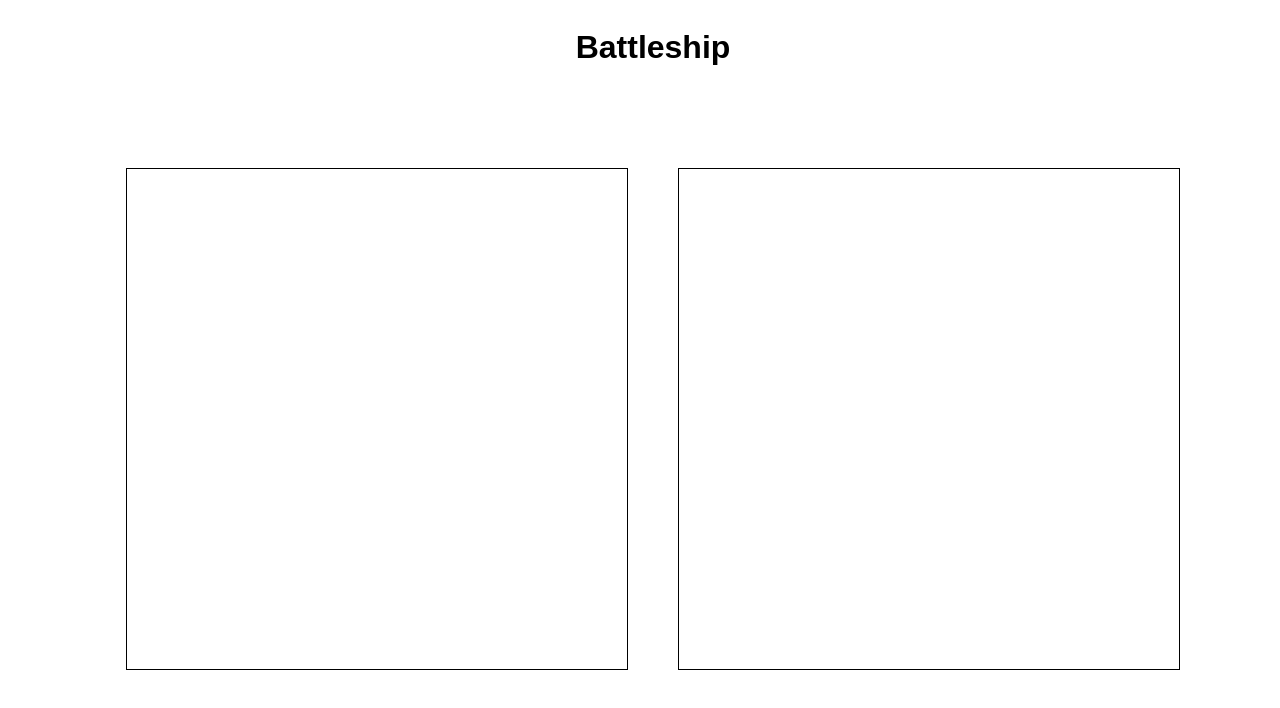
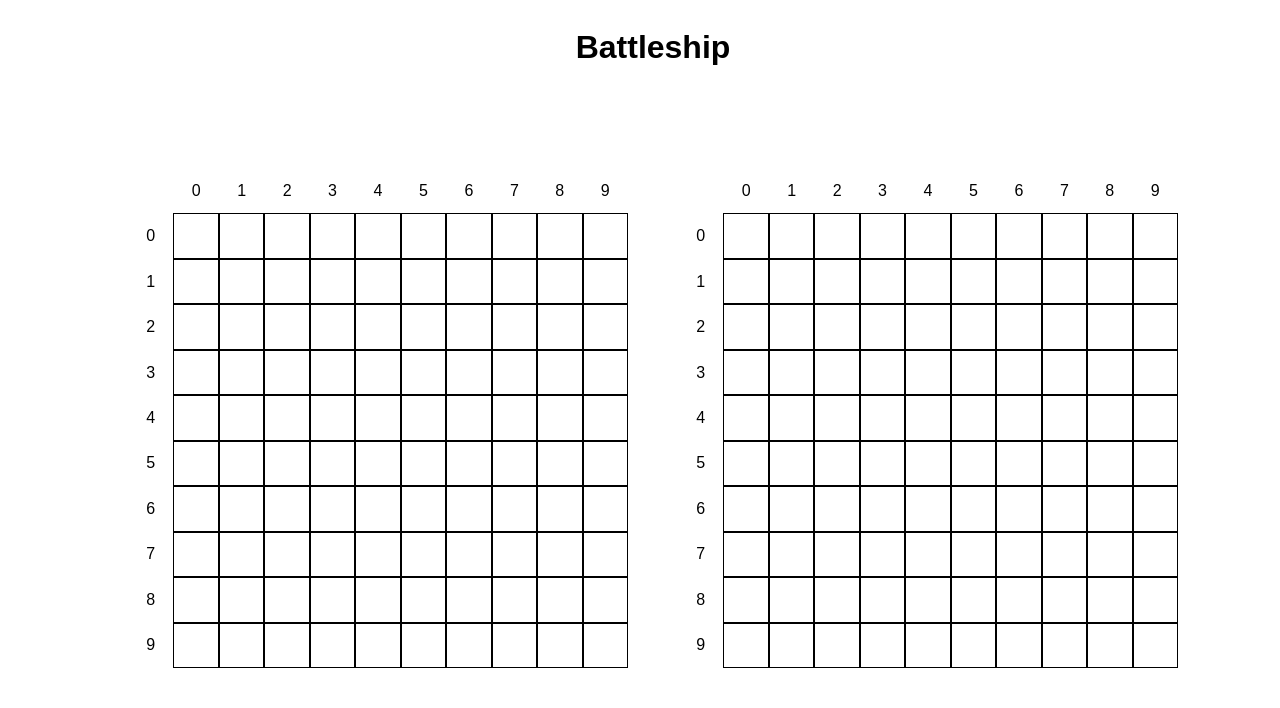
Before and after one commit to AbdirahmanFree/Battleship, a website built with webpack: page src/template.html in a window 1280 px wide. Built offline with nearby package versions, Linux system fonts and the light colour scheme; a web font is replaced by a local one.

Commit message:
built start of ui with 2 grids and theri squares and indexes

```diff
--- /dev/null
+++ b/src/displaycontroller.js
@@ -0,0 +1,36 @@
+// creating indexes for user board
+import "./style.css"
+
+// creating indexes for user board
+const userGrid = document.getElementById("grid-player")
+const computerGrid = document.getElementById("grid-computer")
+
+for(let i = 2; i < 12; i++){
+    const cellC = document.createElement('div');
+    const cellR = document.createElement('div');
+    cellC.classList.add('cell')
+    cellR.classList.add('cell')
+    cellC.style.gridArea= `1/${i}/2/${i+1}`
+    cellR.style.gridArea= `${i}/1/${i+1}/2`
+    cellC.textContent = `${i-2}`
+    cellR.textContent = `${i-2}`
+    const cellCC = cellC.cloneNode(true)
+    const cellRC = cellR.cloneNode(true)
+    userGrid.appendChild(cellC)
+    userGrid.appendChild(cellR)
+    computerGrid.appendChild(cellCC)
+    computerGrid.appendChild(cellRC)
+}
+
+for(let r = 2; r <12; r++){
+    for (let c = 2; c < 12; c++){
+        const square = document.createElement('div')
+        square.classList.add('square')
+        square.style.gridArea = `${r}/${c}/${r+1}/${c+1}`
+        const squareC = square.cloneNode(true)
+        square.id = `${r-2},${c-2}U`
+        squareC.id = `${r-2},${c-2}C`
+        userGrid.appendChild(square)
+        computerGrid.appendChild(squareC)
+    }
+}
--- a/src/index.js
+++ b/src/index.js
@@ -1 +1,2 @@
 import "./style.css"
+import "./displaycontroller"
--- a/src/style.css
+++ b/src/style.css
@@ -26,10 +26,19 @@ body {
 }
 
 .grid {
-    border: 1px solid black;
     width: 500px;
     height: 500px;
     display: grid;
     grid-template-columns: repeat(11,1fr);
     grid-template-rows: repeat(11,1fr);
 }
+
+.cell {
+    display: flex;
+    justify-content: center;
+    align-items: center;
+}
+
+.square {
+    border: 1px solid black;
+}
```
